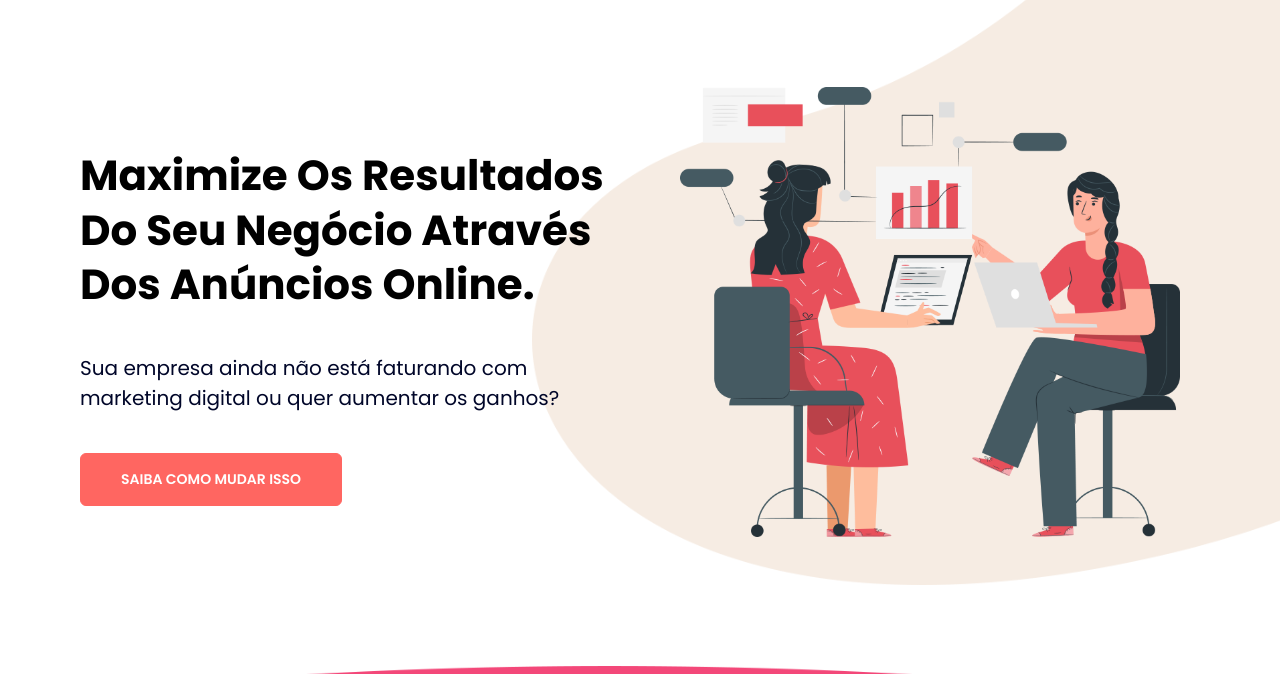
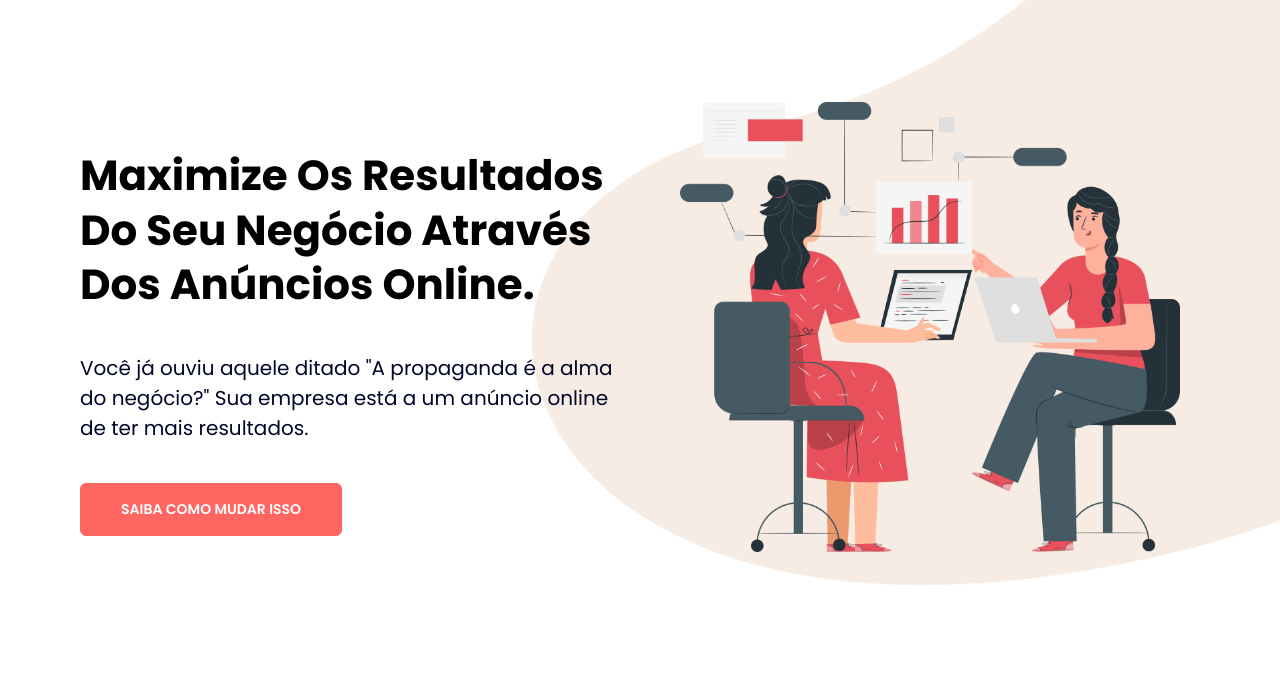
Before and after one commit to relicote/projetos_hagae, a plain HTML site: page index.html in a window 1280 px wide. Shown: the part 114-788 px from the top of the page. Drawn offline with nearby package versions, Linux system fonts and the light colour scheme.

Commit message:
att hero-text

```diff
--- a/index.html
+++ b/index.html
@@ -106,7 +106,7 @@
             <h1 class="h2 hero-title">Maximize os resultados do seu negócio através dos anúncios online.</h1>
 
             <p class="hero-text">
-              Sua empresa ainda não está faturando com marketing digital ou quer aumentar os ganhos?
+              Você já ouviu aquele ditado "A propaganda é a alma do negócio?" Sua empresa está a um anúncio online de ter mais resultados.
 
             </p>
 
```
